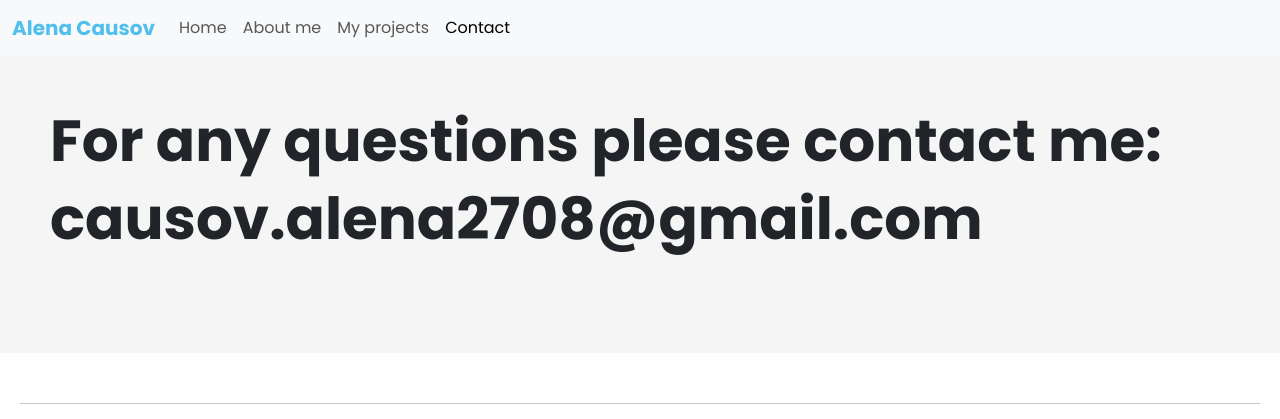
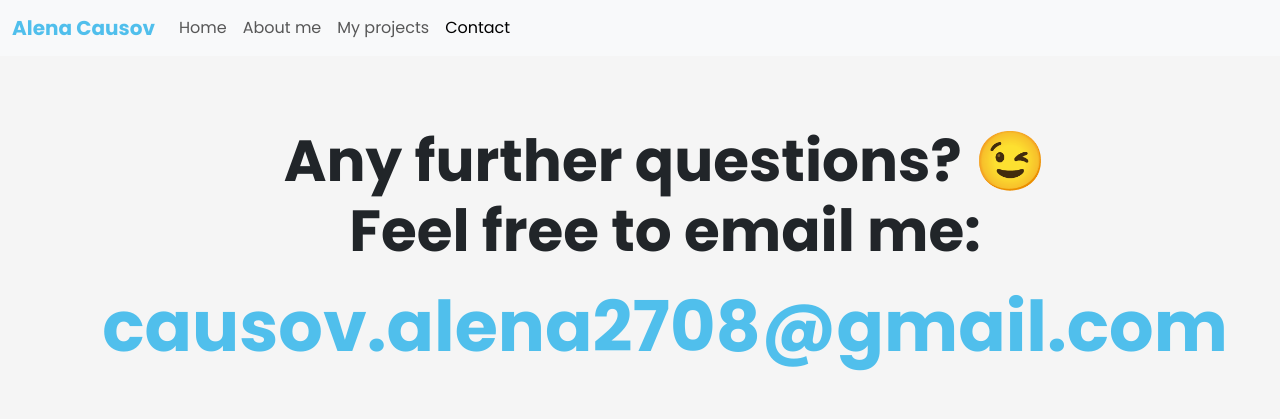
Before and after one commit to alenac27/portfolio-page, a plain HTML site: page contact.html in a window 1280 px wide. Shown: the top 419 px of the page. Drawn offline with nearby package versions, Linux system fonts and the light colour scheme.

Commit message:
finished contact page

```diff
--- a/contact.html
+++ b/contact.html
@@ -56,12 +56,13 @@
       </div>
     </nav>
     <div class="container" id="hero">
-      <div class="row">
-        <div id="introduction" class="col">
-          <h2>For any questions please contact me:</h2>
-          <h1>causov.alena2708@gmail.com</h1>
-        </div>
-      </div>
+      <h2 id="contact-title">
+        Any further questions? 😉 <br />
+        Feel free to email me:
+      </h2>
+      <h1 class="highlighted-information" id="contact-email">
+        causov.alena2708@gmail.com
+      </h1>
     </div>
     <hr />
     <footer>
--- a/styles/style.css
+++ b/styles/style.css
@@ -22,7 +22,7 @@ body {
   margin-top: 0;
 }
 
-#highlighted-information {
+.highlighted-information {
   color: var(--main-color);
   font-weight: 700;
   font-size: 70px;
@@ -225,3 +225,10 @@ hr {
 .github-link:hover {
   text-decoration: underline;
 }
+
+#contact-email,
+#contact-title {
+  display: block;
+  text-align: center;
+  margin-top: 20px;
+}
```
Also changed, not shown: about-me.html (+1 -1 lines), index.html (+1 -1 lines), projects.html (+3 -3 lines).
